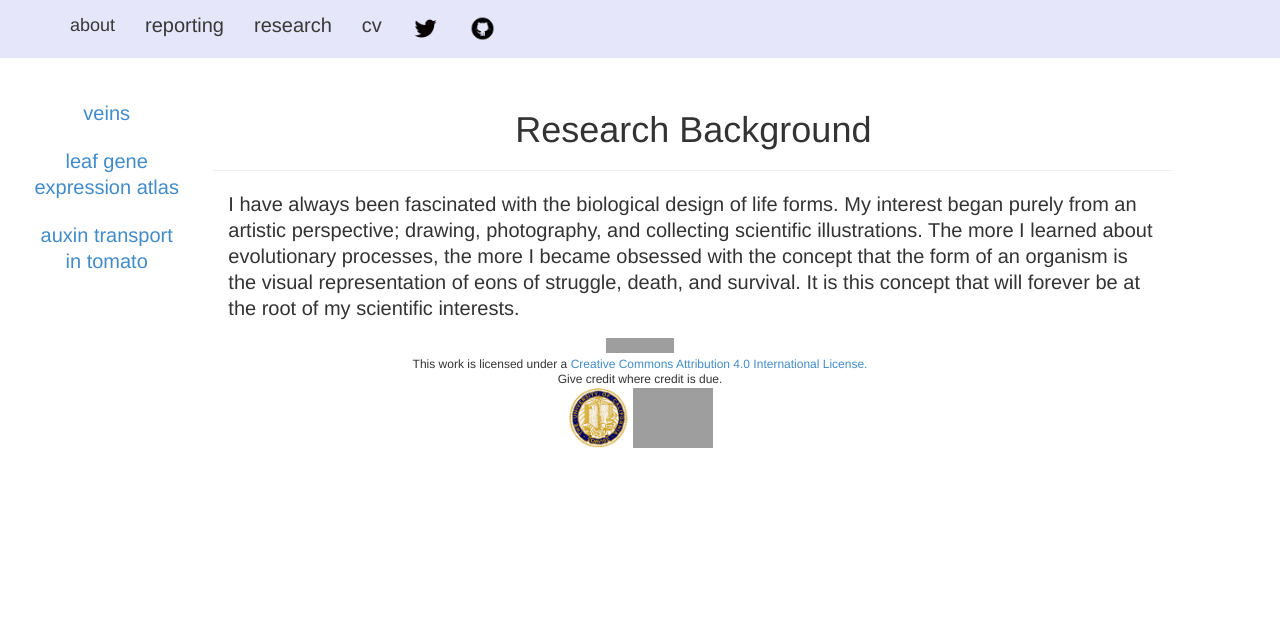
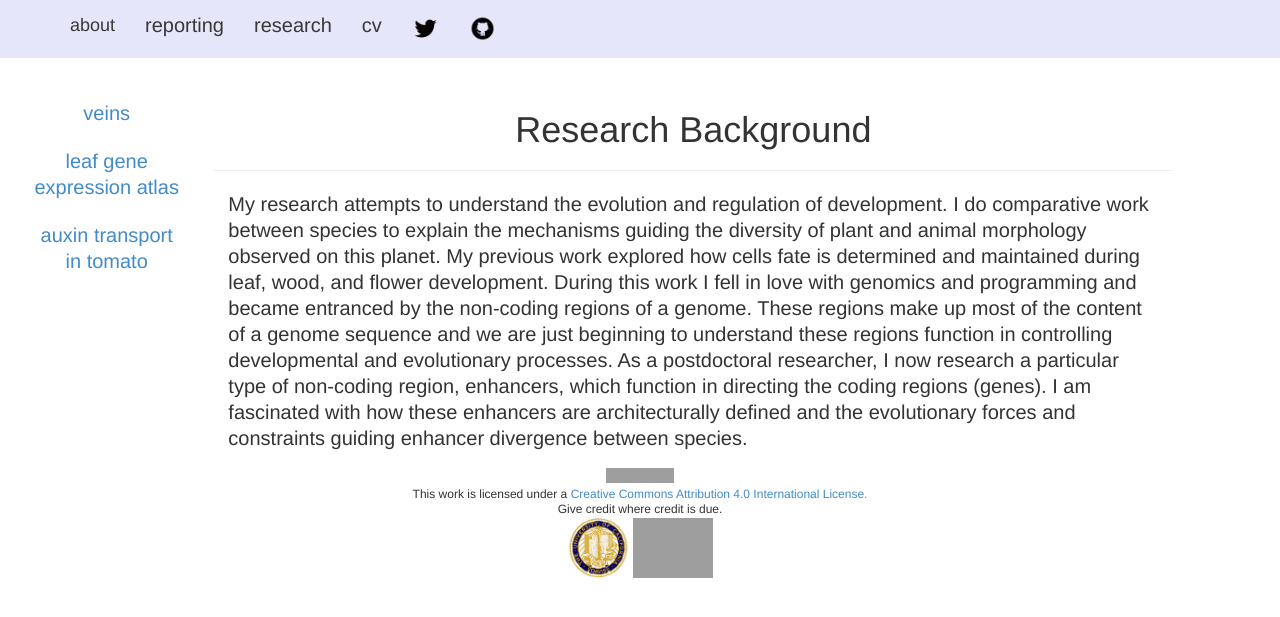
Before and after one commit to iamciera/creports, a Jekyll site: the page built from research/index.html, in a window 1280 px wide, cut to the strip 0-617 px from the top of the page. Built offline with Jekyll 4.4.1, drawn with Linux system fonts in a browser that asks for light colours; nearby versions of some CDN libraries; grey boxes are pictures that could not be loaded.

Commit message:
changed research summary

```diff
--- a/research/index.html
+++ b/research/index.html
@@ -6,4 +6,4 @@ layout: research
   <hr />
 </div>
         <p>
-        I have always been fascinated with the biological design of life forms. My interest began purely from an artistic perspective; drawing, photography, and collecting scientific illustrations. The more I learned about evolutionary processes, the more I became obsessed with the concept that the form of an organism is the visual representation of eons of struggle, death, and survival. It is this concept that will forever be at the root of my scientific interests.</p>
+        My research attempts to understand the evolution and regulation of development. I do comparative work between species to explain the mechanisms guiding the diversity of plant and animal morphology observed on this planet. My previous work explored how cells fate is determined and maintained during leaf, wood, and flower development. During this work I fell in love with genomics and programming and became entranced by the non-coding regions of a genome. These regions make up most of the content of a genome sequence and we are just beginning to understand these regions function in controlling developmental and evolutionary processes. As a postdoctoral researcher, I now research a particular type of non-coding region, enhancers, which function in directing the coding regions (genes). I am fascinated with how these enhancers are architecturally defined and the evolutionary forces and constraints guiding enhancer divergence between species.</p>
```
